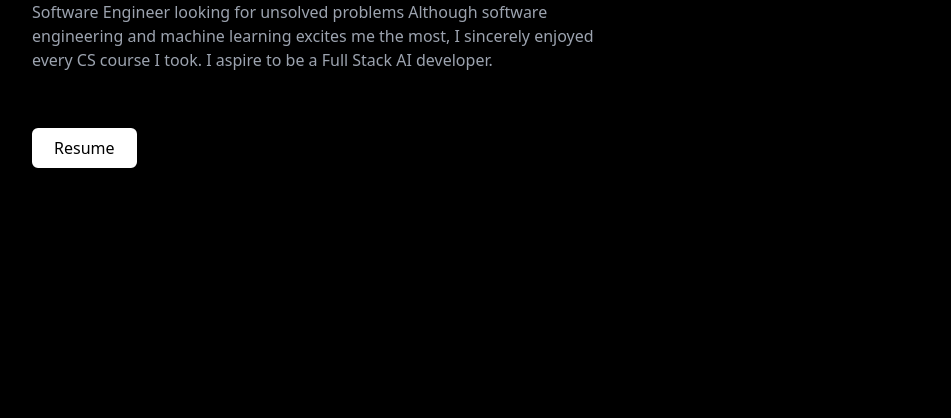
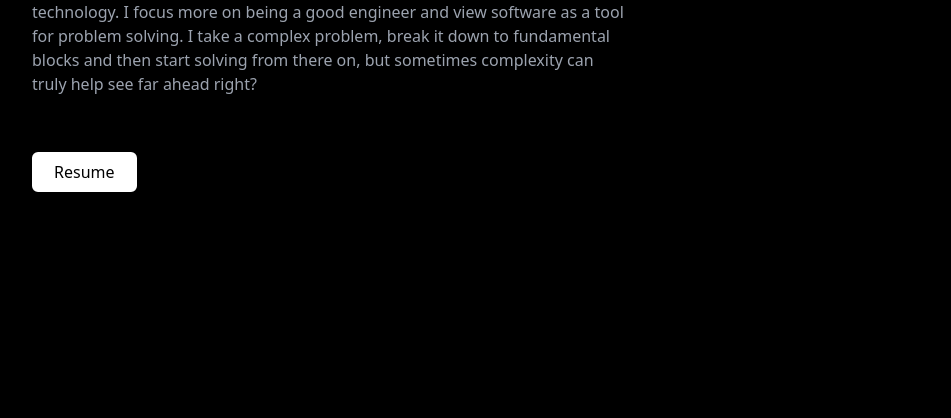
Before and after one commit to Qa5imm/qa5imm.github.io, a website: page index.html in a window 1280 px wide. Shown: the part 382-800 px from the top of the page, without its empty margins (312-1263 px from the left). Drawn offline with nearby package versions, Linux system fonts and the light colour scheme.

Commit message:
updated info

```diff
--- a/index.html
+++ b/index.html
@@ -100,10 +100,7 @@
       <div class="flex flex-col items-start gap-y-6 md:w-1/2">
         <h1 class="font-bold text-3xl">Hi, I'm Qasim.</h1>
         <p class="text-gray-400">
-          Software Engineer looking for unsolved problems Although software
-          engineering and machine learning excites me the most, I sincerely
-          enjoyed every CS course I took. I aspire to be a Full Stack AI
-          developer.
+          Software Engineer with a passion to solve real world problems through technology. I focus more on being a good engineer and view software as a tool for problem solving. I take a complex problem, break it down to fundamental blocks and then start solving from there on, but sometimes complexity can truly help see far ahead right?
         </p>
         <button
           class="mt-8 text-black bg-white px-5 py-1.5 rounded-md hover:bg-black hover:text-white border-2 border-white"
```
